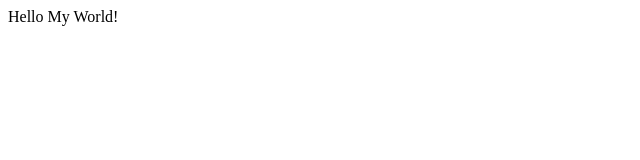
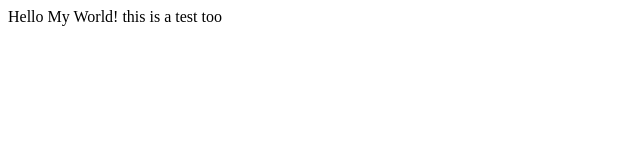
Before and after one commit to freeleegee/justsoso, a plain HTML site: page index.html in a window 1280 px wide. Shown: the whole page, without its empty margins (0-640 px from the left). Drawn offline with Linux system fonts and the light colour scheme.

Commit message:
Update index.html

```diff
--- a/index.html
+++ b/index.html
@@ -4,6 +4,6 @@
         <meta charset="utf-8">
     </head>
     <body>
-        Hello My World!
+        Hello My World! this is a test too
     </body>
 </html>
```
